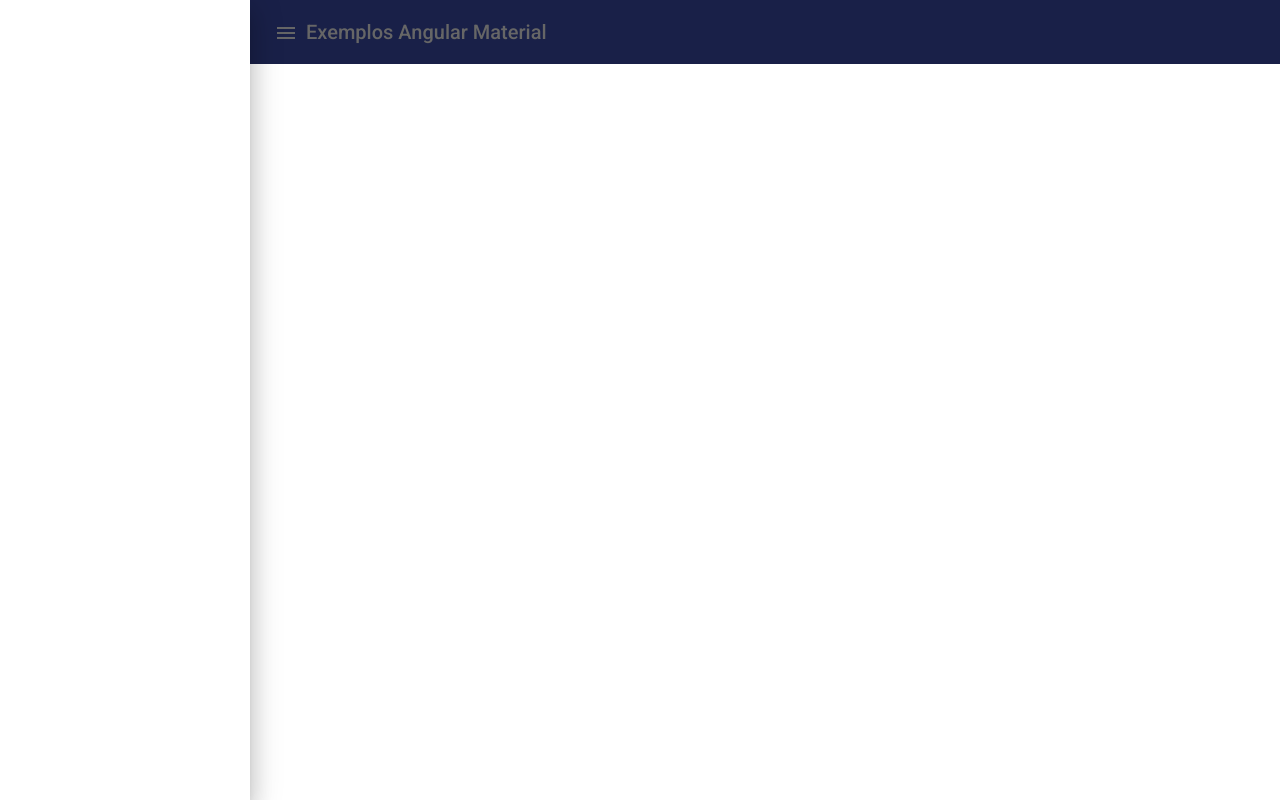
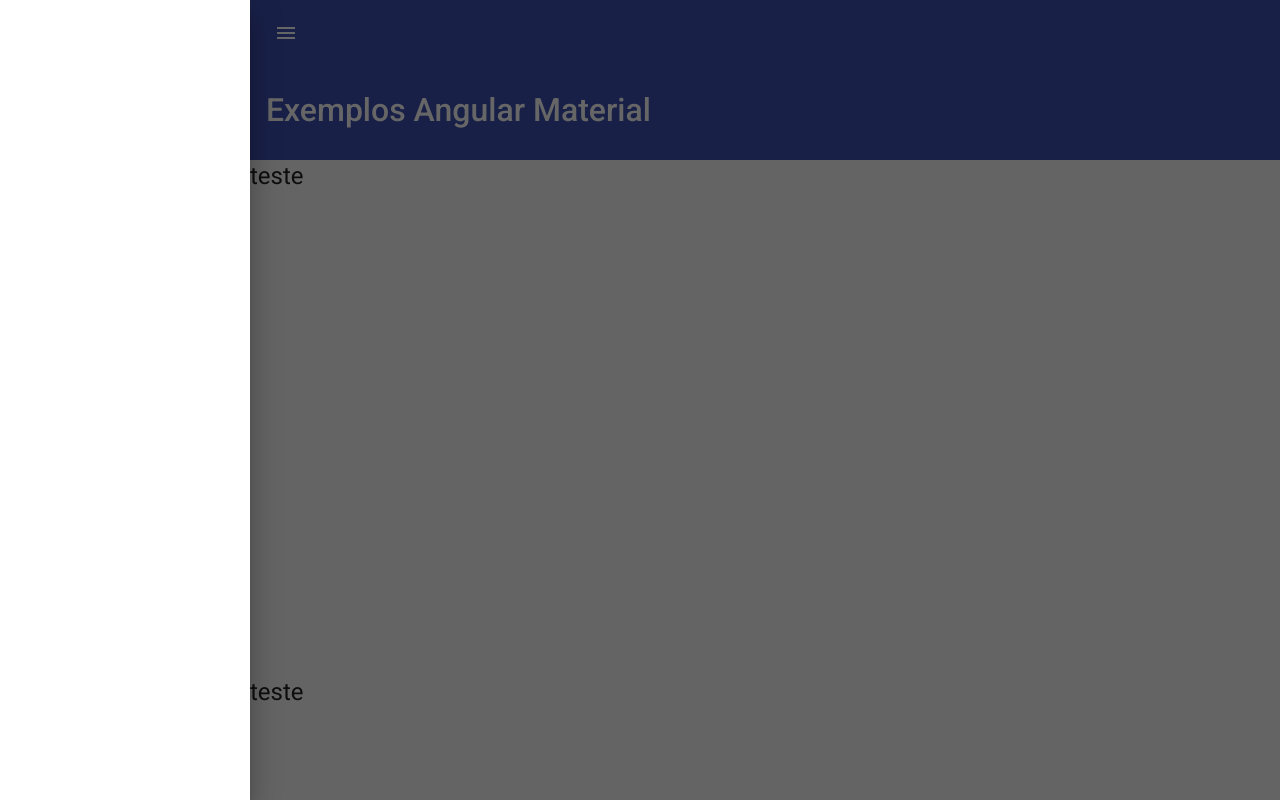
Before and after one commit to wweber-eng/01-Frontend, an Angular app in the folder 02 - Angular Material/angular-material/: page / in a window 1280 px wide. Built offline with nearby package versions, Linux system fonts and the light colour scheme.

Commit message:
04 - Finalizando Sidenav Dinamico

```diff
--- a/02 - Angular Material/angular-material/src/app/app.component.html
+++ b/02 - Angular Material/angular-material/src/app/app.component.html
@@ -7,12 +7,15 @@
   </mat-sidenav>
       <!-- Body -->
   <mat-sidenav-content>
-    <mat-toolbar color="primary">
+    <mat-toolbar
+      class="toolbar-menu"
+      color="primary"
+      [class.mat-elevation-z4]="applyShadow">
       <button mat-icon-button
       (click)="sidenav.toggle()">
         <mat-icon>menu</mat-icon>
       </button>
-      <span>Exemplos Angular Material</span>
+      <span *ngIf="popText">Exemplos Angular Material</span>
       <span class="example-spacer"></span>
       <button mat-icon-button >
         <mat-icon>favorite</mat-icon>
@@ -21,6 +24,16 @@
         <mat-icon>share</mat-icon>
       </button>
     </mat-toolbar>
+    <mat-toolbar class="toolbar-submenu" color="primary">
+      <span *ngIf="!popText">Exemplos Angular Material</span>
+    </mat-toolbar>
+
+    <h1 class="title">teste</h1>
+    <h1 class="title">teste</h1>
+    <h1 class="title">teste</h1>
+    <h1 class="title">teste</h1>
+    <h1 class="title">teste</h1>
+
   </mat-sidenav-content>
 </mat-sidenav-container>
 
--- a/02 - Angular Material/angular-material/src/app/app.component.scss
+++ b/02 - Angular Material/angular-material/src/app/app.component.scss
@@ -1,10 +1,32 @@
 .example-spacer {
   flex: 1 1 auto;
 }
+
+.title{
+height: 500px;
+}
+
 .sidenav{
   width: 250px;
 }
 
 .mat-sidenav-container{
+  height: 100vh;
+}
 
+.mat-sidenav-content{
+  height: 100vh;
 }
+
+.toolbar-menu{
+  position: fixed;
+  font-size: 1rem;
+  top: 0;
+}
+
+
+.toolbar-submenu{
+  height: 100px;
+  font-size: 2rem;
+  margin-top: 60px;
+}
--- a/02 - Angular Material/angular-material/src/app/app.component.ts
+++ b/02 - Angular Material/angular-material/src/app/app.component.ts
@@ -1,26 +1,48 @@
-import { Component } from '@angular/core';
+import { Component, OnInit } from '@angular/core';
 import { BreakpointObserver } from '@angular/cdk/layout';
+import { fromEvent, map } from 'rxjs';
 
-
+export const SCROLL_CONTAINER = 'mat-sidenav-content';
+export const TEXT_LIMIT = 50;
+export const SHADOW_LIMIT = 100;
 @Component({
   selector: 'app-root',
   templateUrl: './app.component.html',
   styleUrls: ['./app.component.scss']
 })
-export class AppComponent {
-
-  constructor(private breakpointObserver: BreakpointObserver){}
+  export class AppComponent implements OnInit  {
 
     public isSmallScreen = false;
+    public popText = false;
+    public applyShadow = false;
+
+    constructor(private breakpointObserver: BreakpointObserver){ }
+
+    ngOnInit(): void {
+      const content = document.getElementsByClassName(SCROLL_CONTAINER)[0];
+
+      fromEvent( content, 'scroll')
+      .pipe(
+        map(() => content.scrollTop)
+      )
+      .subscribe(
+        (value: number) => this.determineHeader(value)
+      )
+    }
 
     ngAfterContentInit(): void {
       this.breakpointObserver
-      .observe(['(max-width: 800px)'])
-      .subscribe((res) => this.isSmallScreen = res.matches)
+          .observe(['(max-width: 800px)'])
+          .subscribe((res) => this.isSmallScreen = res.matches);
     }
 
+    determineHeader(top: number){
+        this.popText = top >= TEXT_LIMIT;
+        this.applyShadow = top >= SHADOW_LIMIT;
+    }
 
     get SidenavMode(){
-      return this.isSmallScreen ? 'over' : 'side';
+      return this.isSmallScreen ? 'over' : 'push';
     }
-}
+
+  }
```
